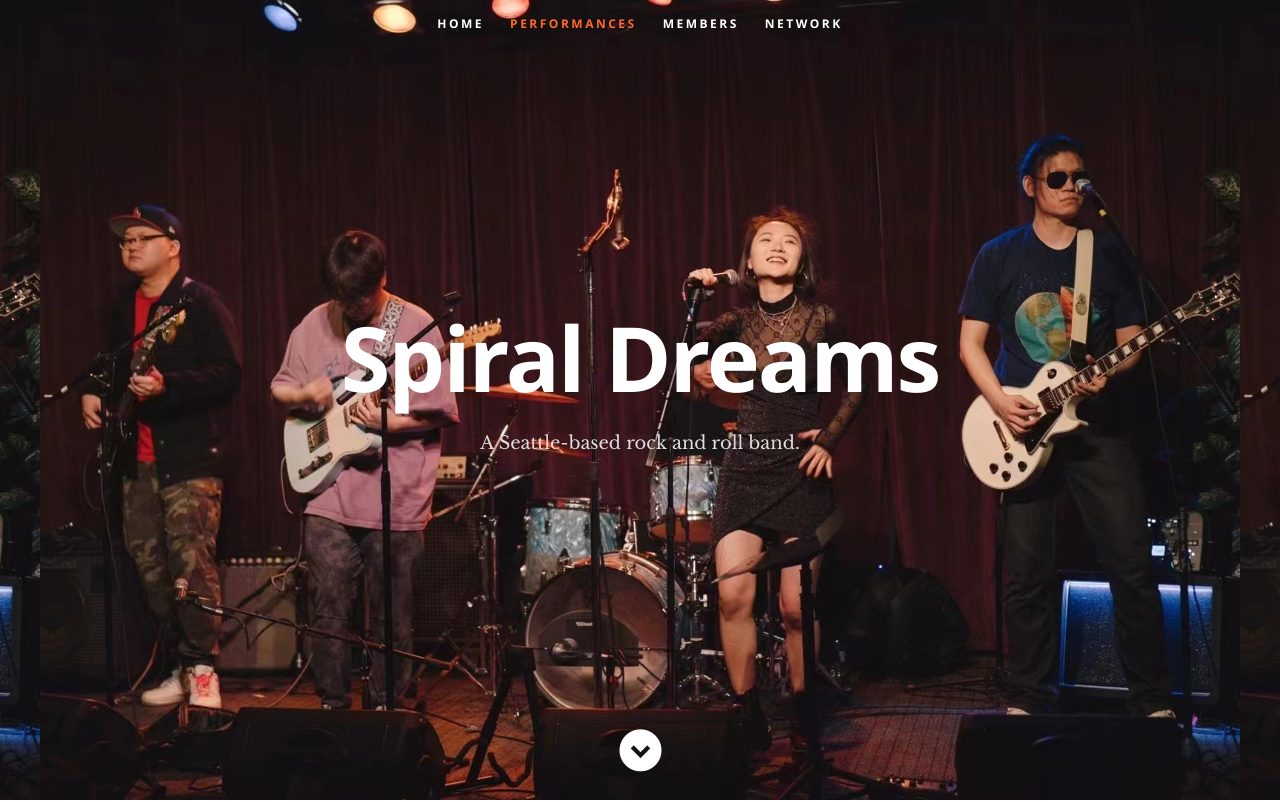
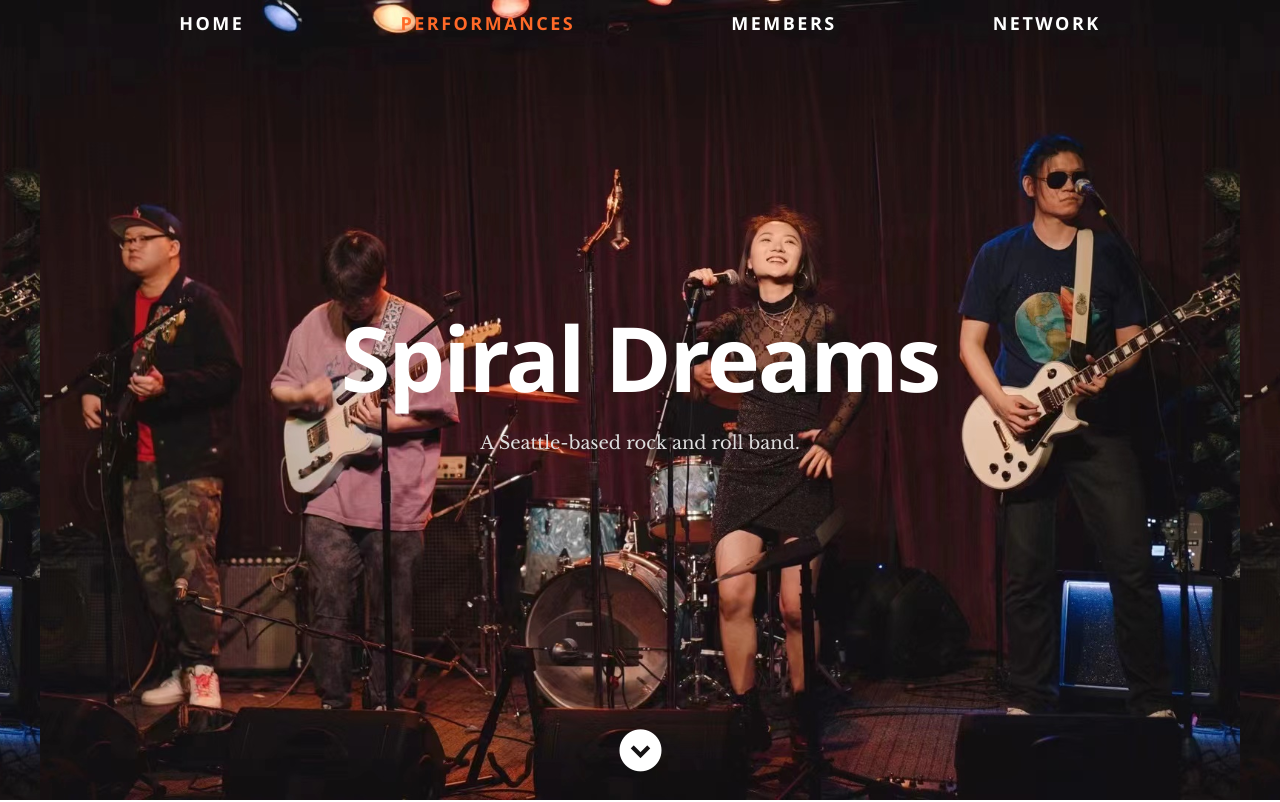
Before and after one commit to yuz302/SpiralDreamsBand, a React (Create React App) app: page / in a window 1280 px wide. Shown: the top 802 px of the page. Built offline with nearby package versions, Linux system fonts and the light colour scheme.

Commit message:
Updated header format

```diff
--- a/public/css/layout.css
+++ b/public/css/layout.css
@@ -118,7 +118,7 @@ header {
 
 /* nav-wrap */
 #nav-wrap {
-   font: 12px 'opensans-bold', sans-serif;
+   font: 18px 'opensans-bold', sans-serif;
    width: 100%;
    text-transform: uppercase;
    letter-spacing: 2.5px;
@@ -153,7 +153,7 @@ ul#nav li a {
 /* 8px padding top + 8px padding bottom + 32px line-height = 48px */
 
    display: inline-block;
-   padding: 8px 13px;
+   padding: 8px 78px;
    line-height: 32px;
 	text-decoration: none;
    text-align: left;
```
